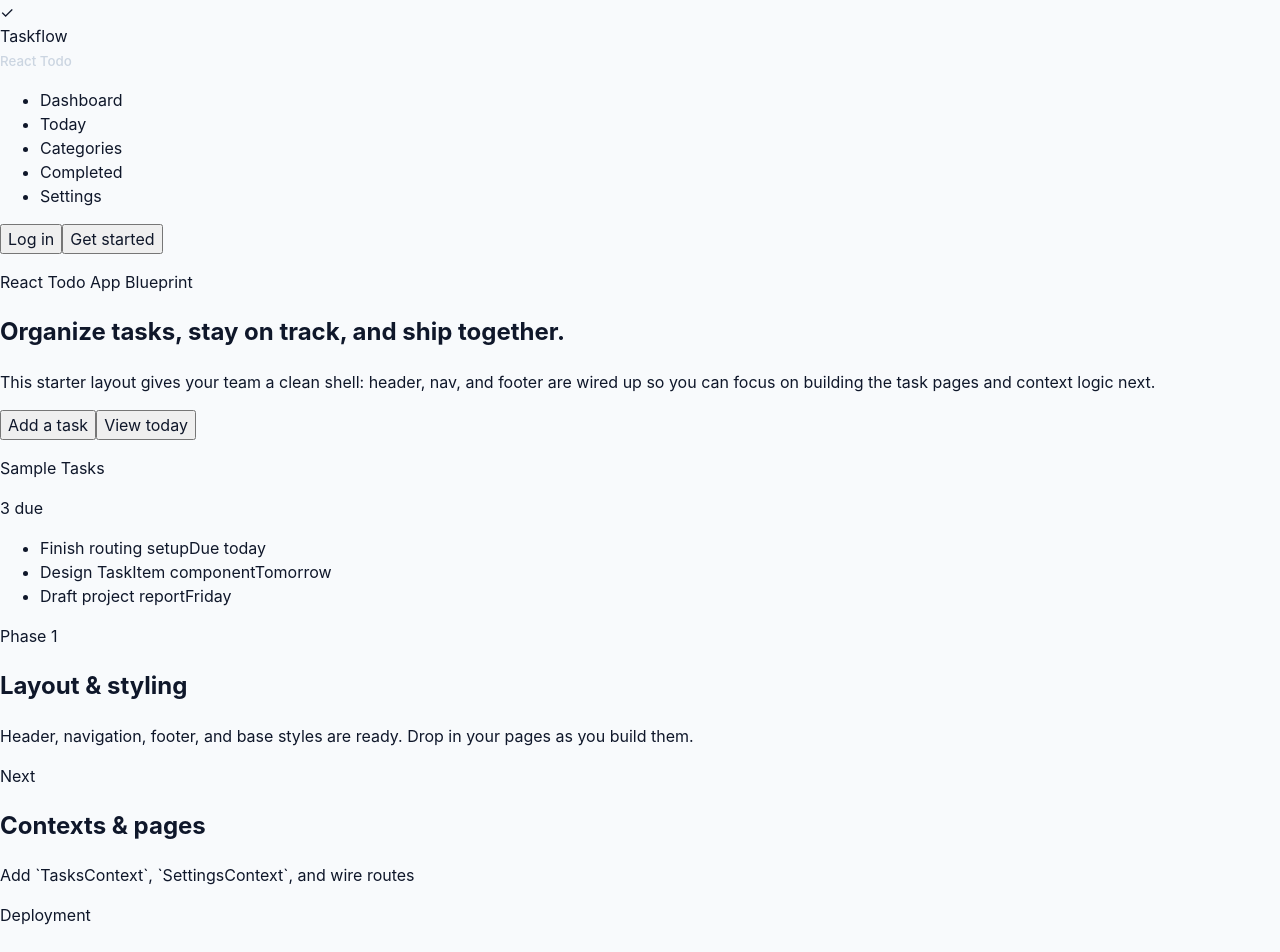
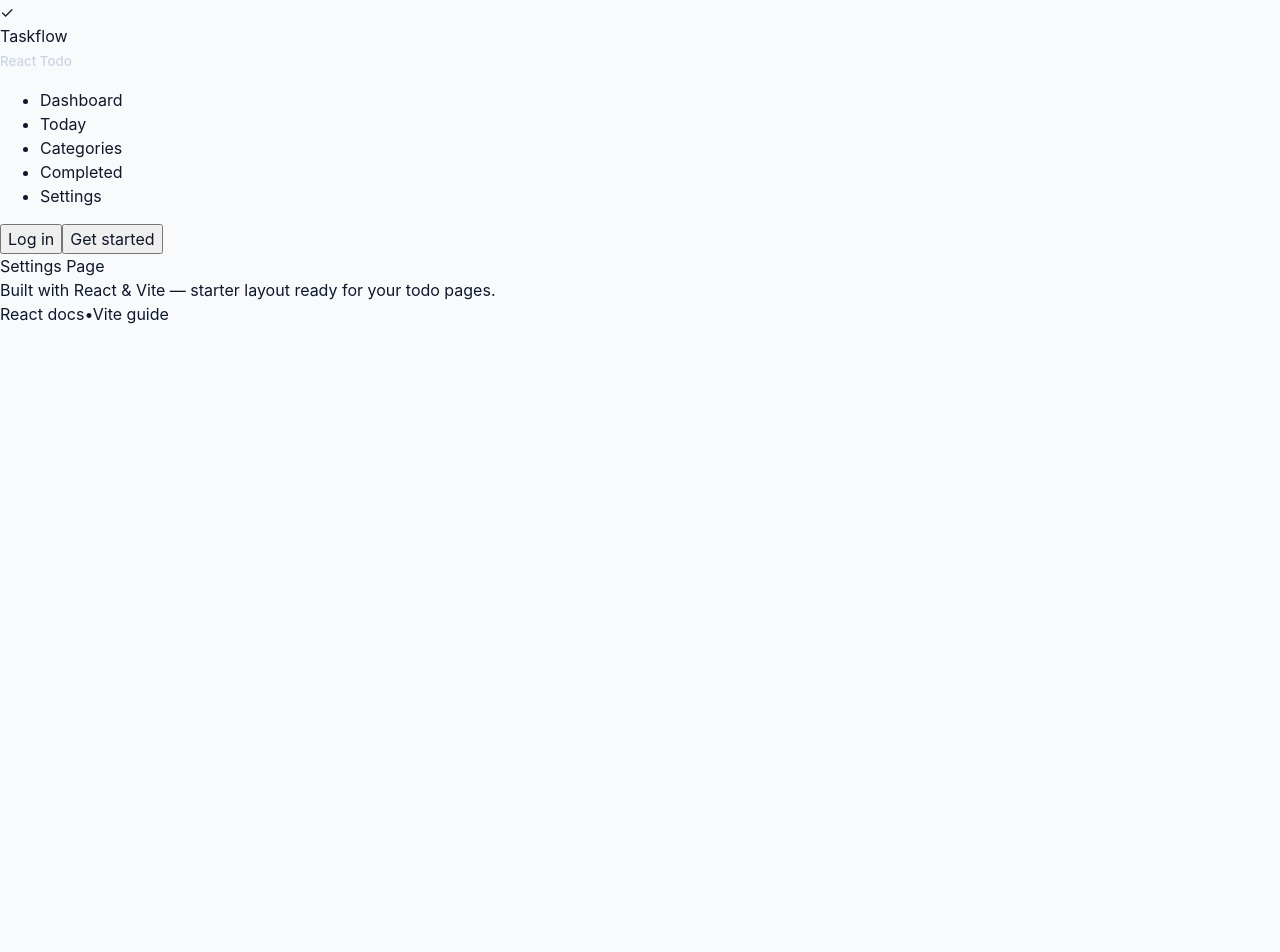
Before and after one commit to NorintRos/react-todo-app, a React (Vite) app: page /settings in a window 1280 px wide. Shown: the top 952 px of the page. After the commit the page ends 800 px from the top, so only its background shows below. Built offline with nearby package versions, Linux system fonts and the light colour scheme.

Commit message:
Refactor routing in App component and replace Setting page with Settings page

```diff
--- a/src/App.jsx
+++ b/src/App.jsx
@@ -1,72 +1,26 @@
+import { Routes, Route } from 'react-router-dom'
 import Header from './components/layout/Header.jsx'
 import Footer from './components/layout/Footer.jsx'
+import DashboardPage from './pages/Dashboard.jsx'
+import TodayPage from './pages/Today.jsx'
+import CategoriesPage from './pages/Categories.jsx'
+import CompletedPage from './pages/Completed.jsx'
+import SettingsPage from './pages/Settings.jsx'
+import NotFoundPage from './pages/NotFound.jsx'
 
 function App() {
   return (
     <div className="app-shell">
       <Header />
       <main className="app-content">
-        <section className="hero">
-          <div className="hero-body">
-            <p className="eyebrow">React Todo App Blueprint</p>
-            <h1>Organize tasks, stay on track, and ship together.</h1>
-            <p className="lede">
-              This starter layout gives your team a clean shell: header, nav, and footer are wired
-              up so you can focus on building the task pages and context logic next.
-            </p>
-            <div className="hero-actions">
-              <button className="btn primary">Add a task</button>
-              <button className="btn ghost">View today</button>
-            </div>
-          </div>
-          <div className="hero-card">
-            <div className="hero-card__header">
-              <p className="label">Sample Tasks</p>
-              <span className="pill success">3 due</span>
-            </div>
-            <ul className="tasks-preview">
-              <li>
-                <span className="dot high" />
-                Finish routing setup
-                <span className="meta">Due today</span>
-              </li>
-              <li>
-                <span className="dot medium" />
-                Design TaskItem component
-                <span className="meta">Tomorrow</span>
-              </li>
-              <li>
-                <span className="dot low" />
-                Draft project report
-                <span className="meta">Friday</span>
-              </li>
-            </ul>
-          </div>
-        </section>
-
-        <section className="grid">
-          <div className="card">
-            <p className="label">Phase 1</p>
-            <h2>Layout & styling</h2>
-            <p className="muted">
-              Header, navigation, footer, and base styles are ready. Drop in your pages as you build them.
-            </p>
-          </div>
-          <div className="card">
-            <p className="label">Next</p>
-            <h2>Contexts & pages</h2>
-            <p className="muted">
-              Add `TasksContext`, `SettingsContext`, and wire routes
-            </p>
-          </div>
-          <div className="card">
-            <p className="label">Deployment</p>
-            <h2>Vercel</h2>
-            <p className="muted">
-              Keep it static
-            </p>
-          </div>
-        </section>
+        <Routes>
+          <Route path="/" element={<DashboardPage />} />
+          <Route path="/today" element={<TodayPage />} />
+          <Route path="/categories" element={<CategoriesPage />} />
+          <Route path="/completed" element={<CompletedPage />} />
+          <Route path="/settings" element={<SettingsPage />} />
+          <Route path="*" element={<NotFoundPage />} />
+        </Routes>
       </main>
       <Footer />
     </div>
--- a/src/pages/Setting.jsx
+++ /dev/null
@@ -1,3 +0,0 @@
-export default function SettingPage() {
-  return <div>Setting</div>;
-}
--- /dev/null
+++ b/src/pages/Settings.jsx
@@ -0,0 +1,3 @@
+export default function SettingsPage() {
+  return <div>Settings Page</div>;
+}
```
